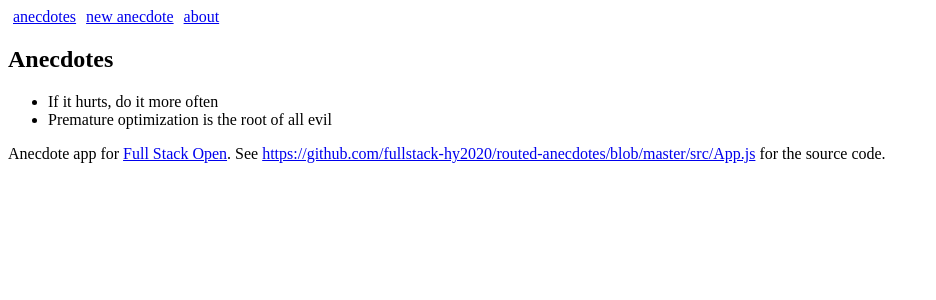
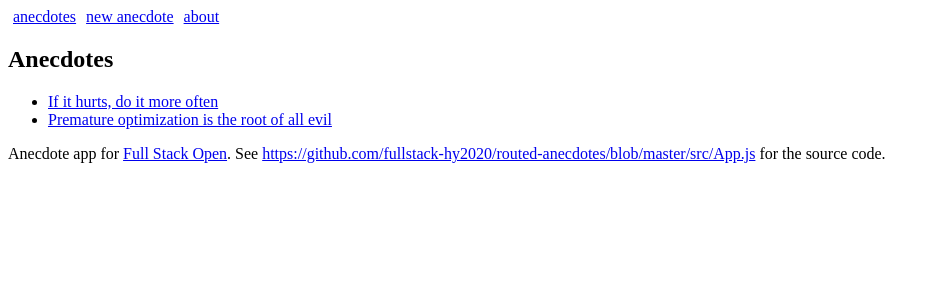
Before and after one commit to JoeHsiao/FullstackOpen-part7-routed-anecdotes, a React (Vite) app: page / in a window 1280 px wide. Shown: the top 300 px of the page, without its empty margins (0-936 px from the left). Built offline with nearby package versions, Linux system fonts and the light colour scheme.

Commit message:
complete 7.2

```diff
--- a/src/App.jsx
+++ b/src/App.jsx
@@ -1,5 +1,5 @@
 import { useState } from 'react'
-import { BrowserRouter, Link, Routes, Route } from 'react-router-dom'
+import { Link, Routes, Route, useMatch } from 'react-router-dom'
 
 const Menu = () => {
   const padding = {
@@ -18,10 +18,32 @@ const AnecdoteList = ({ anecdotes }) => (
   <div>
     <h2>Anecdotes</h2>
     <ul>
-      {anecdotes.map(anecdote => <li key={anecdote.id} >{anecdote.content}</li>)}
+      {anecdotes.map(anecdote =>
+        <li key={anecdote.id} >
+          <Link to={`/anecdotes/${anecdote.id}`}>{anecdote.content}</Link>
+        </li>
+      )}
     </ul>
   </div>
 )
+
+const Anecdote = ({ anecdote }) => {
+  if (!anecdote) {
+    return null
+  }
+
+  return (
+    <div>
+      <h4>{anecdote.content} by {anecdote.author}</h4>
+      <p>
+        has {anecdote.votes} votes
+      </p>
+      <p>
+        <a href={anecdote.info}>{anecdote.info}</a>
+      </p>
+    </div>
+  )
+}
 
 const About = () => (
   <div>
@@ -127,8 +149,14 @@ const App = () => {
     padding: 5
   }
 
+
+  const match = useMatch('/anecdotes/:id')
+  const anecdote = match
+    ? anecdotes.find(x => x.id === Number(match.params.id))
+    : null
+
   return (
-    <BrowserRouter>
+    <div>
       <div>
         <Link style={padding} to='/'>anecdotes</Link>
         <Link style={padding} to='/create'>new anecdote</Link>
@@ -138,11 +166,12 @@ const App = () => {
         <Route path='/' element={<AnecdoteList anecdotes={anecdotes} />} />
         <Route path='/create' element={<CreateNew addNew={addNew} />} />
         <Route path='/about' element={<About />} />
+        <Route path='/anecdotes/:id' element={<Anecdote anecdote={anecdote} />} />
       </Routes>
       <div>
         <Footer />
       </div>
-    </BrowserRouter>
+    </div>
   )
 }
 
--- a/src/main.jsx
+++ b/src/main.jsx
@@ -1,5 +1,7 @@
 import React from 'react'
 import ReactDOM from 'react-dom/client'
 import App from './App'
+import { BrowserRouter } from 'react-router-dom'
 
-ReactDOM.createRoot(document.getElementById('root')).render(<App />)
+ReactDOM.createRoot(document.getElementById('root')).render(
+  <BrowserRouter><App /></BrowserRouter>)
```
